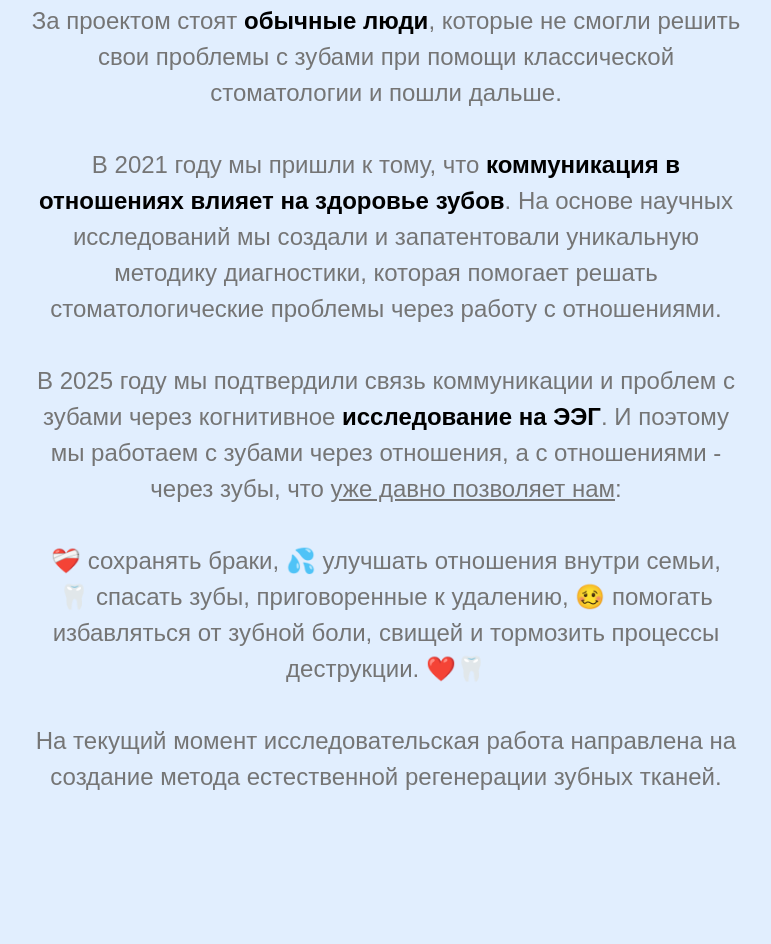
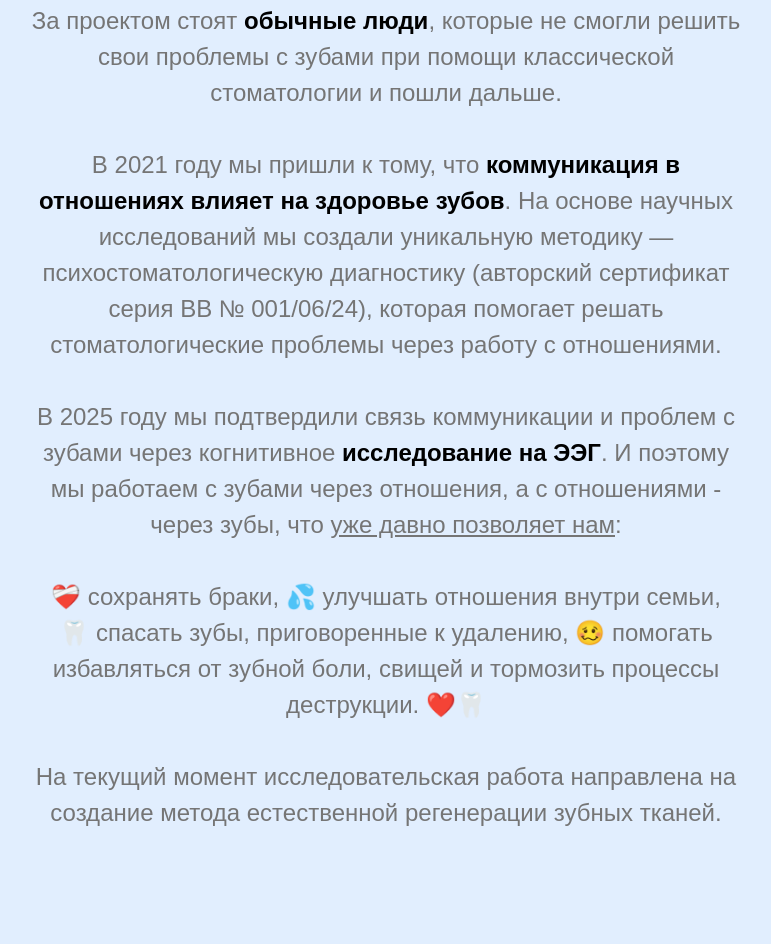
Before and after one commit to psyteeth/rusite, a plain HTML site: page index.html in a window 1280 px wide. Shown: the part 1039-1983 px from the top of the page, without its empty margins (254-1025 px from the left). Drawn offline with Linux system fonts and the light colour scheme.

Commit message:
Replace 'запатентовали' with author certificate reference (ТЗ-5 A)
Co-Authored-By: Claude Opus 5.5 <noreply@anthropic.com>

```diff
--- a/index.html
+++ b/index.html
@@ -51,7 +51,7 @@
     <div class="descr-xl">
       <p>За проектом стоят <strong>обычные люди</strong>, которые не смогли решить свои проблемы с зубами при помощи классической стоматологии и пошли дальше.</p>
       <br>
-      <p>В 2021 году мы пришли к тому, что <strong>коммуникация в отношениях влияет на здоровье зубов</strong>. На основе научных исследований мы создали и запатентовали уникальную методику диагностики, которая помогает решать стоматологические проблемы через работу с отношениями.</p>
+      <p>В 2021 году мы пришли к тому, что <strong>коммуникация в отношениях влияет на здоровье зубов</strong>. На основе научных исследований мы создали уникальную методику — психостоматологическую диагностику (авторский сертификат серия ВВ № 001/06/24), которая помогает решать стоматологические проблемы через работу с отношениями.</p>
       <br>
       <p>В 2025 году мы подтвердили связь коммуникации и проблем с зубами через когнитивное <strong>исследование на ЭЭГ</strong>. И поэтому мы работаем с зубами через отношения, а с отношениями - через зубы, что <u>уже давно позволяет нам</u>:</p>
       <br>
```
